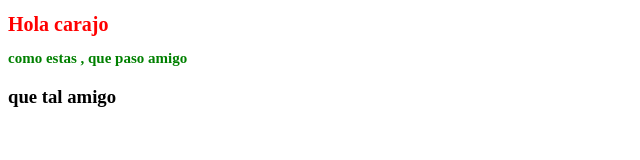
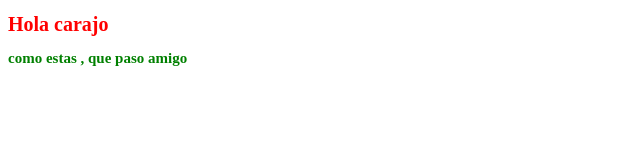
Before and after one commit to sebastian17121990/Mi_primer_repositorio, a plain HTML site: page Index.html in a window 1280 px wide. Shown: the whole page, without its empty margins (0-640 px from the left). Drawn offline with Linux system fonts and the light colour scheme.

Commit message:
solo falta p

```diff
--- a/Index.html
+++ b/Index.html
@@ -9,7 +9,7 @@
 <body>
     <h1>Hola carajo</h1>
     <h2>como estas , que paso amigo</h2>
-    <h3>que tal amigo</h3>
+
 </body>
 <style>
     h1 {
```
